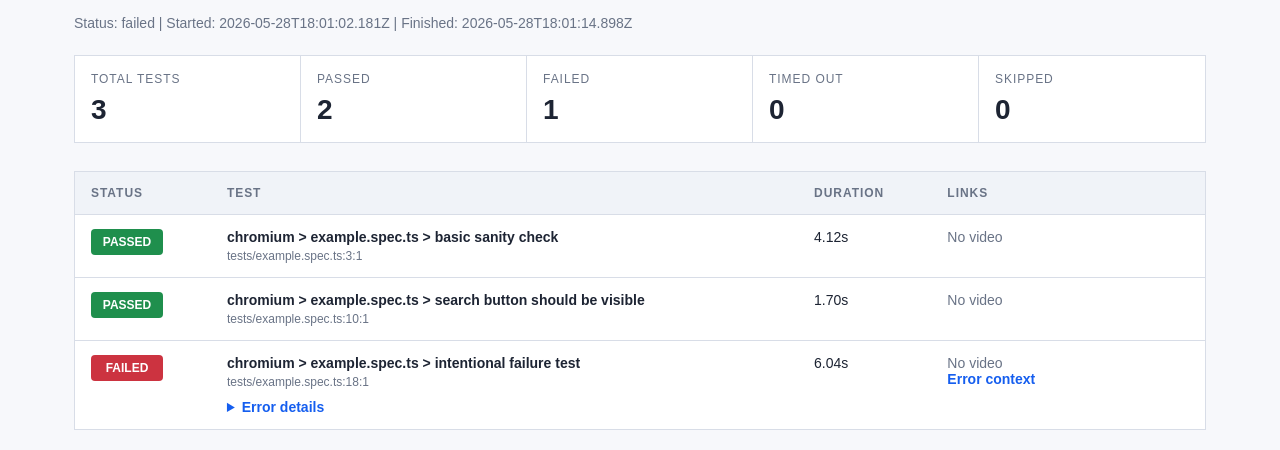
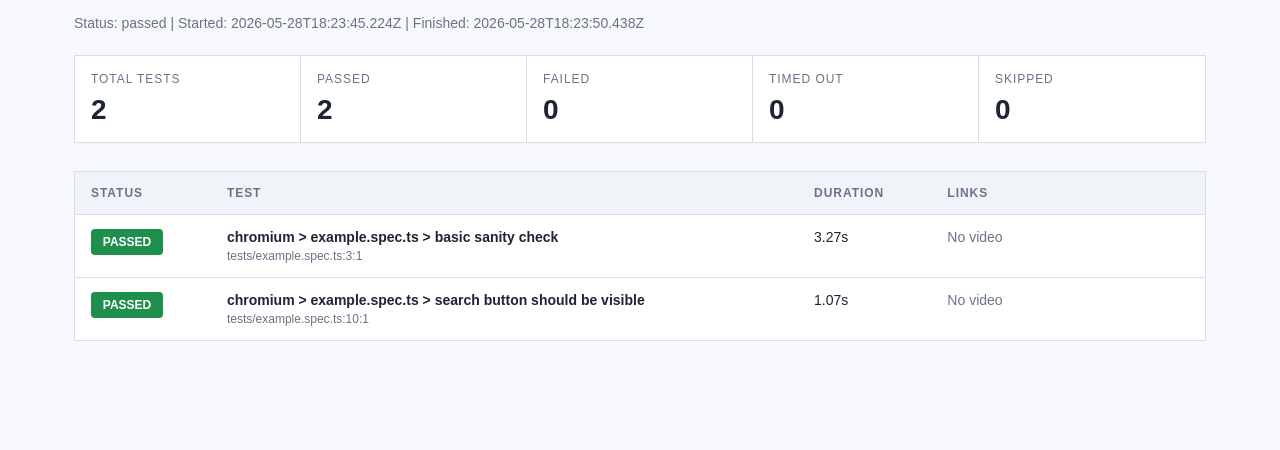
Before and after one commit to nagarajukios1985-cyber/playwright-AI, a website: page artifacts/test-report.html in a window 1280 px wide. Shown: the part 72-522 px from the top of the page. Drawn offline with Linux system fonts and the light colour scheme.

Commit message:
latest changein confir file

```diff
--- a/artifacts/test-report.html
+++ b/artifacts/test-report.html
@@ -37,11 +37,11 @@
 <body>
 <main>
   <h1>Playwright Test Report</h1>
-  <div class="meta">Status: failed | Started: 2026-05-28T18:01:02.181Z | Finished: 2026-05-28T18:01:14.898Z</div>
+  <div class="meta">Status: passed | Started: 2026-05-28T18:23:45.224Z | Finished: 2026-05-28T18:23:50.438Z</div>
   <section class="summary" aria-label="Test result summary">
-    <div class="summary-card"><div class="summary-label">Total Tests</div><div class="summary-value">3</div></div>
+    <div class="summary-card"><div class="summary-label">Total Tests</div><div class="summary-value">2</div></div>
     <div class="summary-card"><div class="summary-label">Passed</div><div class="summary-value">2</div></div>
-    <div class="summary-card"><div class="summary-label">Failed</div><div class="summary-value">1</div></div>
+    <div class="summary-card"><div class="summary-label">Failed</div><div class="summary-value">0</div></div>
     <div class="summary-card"><div class="summary-label">Timed Out</div><div class="summary-value">0</div></div>
     <div class="summary-card"><div class="summary-label">Skipped</div><div class="summary-value">0</div></div>
   </section>
@@ -55,7 +55,7 @@
     <div class="test-location">tests/example.spec.ts:3:1</div>
 
   </td>
-  <td>4.12s</td>
+  <td>3.27s</td>
   <td class="actions">
     <span class="muted">No video</span>
 
@@ -69,34 +69,11 @@
     <div class="test-location">tests/example.spec.ts:10:1</div>
 
   </td>
-  <td>1.70s</td>
+  <td>1.07s</td>
   <td class="actions">
     <span class="muted">No video</span>
 
 
-  </td>
-</tr>
-<tr class="failed">
-  <td><span class="status failed">FAILED</span></td>
-  <td>
-    <div class="test-title">chromium &gt; example.spec.ts &gt; intentional failure test</div>
-    <div class="test-location">tests/example.spec.ts:18:1</div>
-    <details><summary>Error details</summary><pre>Error: expect(page).toHaveTitle(expected) failed
-
-Expected pattern: /NonExistentTitle/
-Received string:  &quot;Airbnb | Holiday rentals, cabins, beach houses &amp; more&quot;
-Timeout: 5000ms
-
-Call log:
-  - Expect &quot;toHaveTitle&quot; with timeout 5000ms
-    14 × unexpected value &quot;Airbnb | Holiday rentals, cabins, beach houses &amp; more&quot;
-</pre></details>
-  </td>
-  <td>6.04s</td>
-  <td class="actions">
-    <span class="muted">No video</span>
-
-    <a href="../test-results/example-intentional-failure-test-chromium/error-context.md" target="_blank" rel="noreferrer">Error context</a>
   </td>
 </tr>
     </tbody>
```
Also changed, not shown: artifacts/test-report.md (+7 -29 lines), playwright.config.ts (+25 -29 lines).
